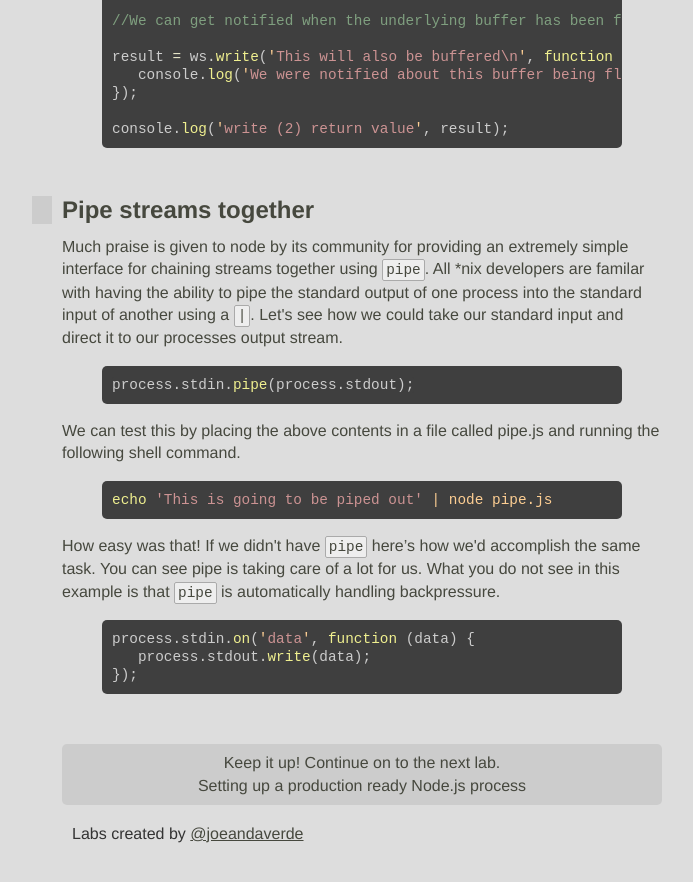
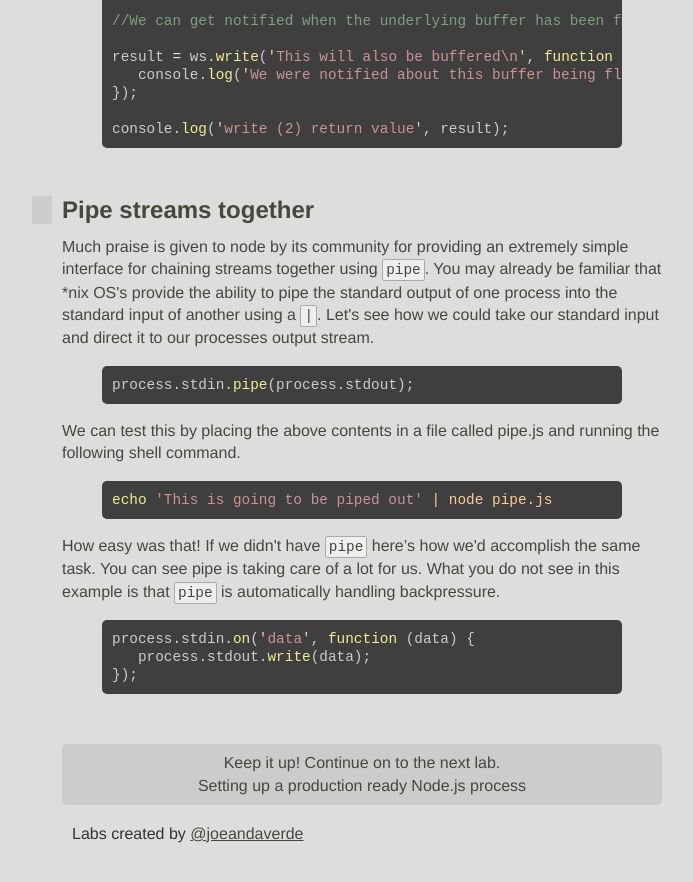
Before and after one commit to JavaScriptKC/workshop, a Jekyll site: the page built from _posts/2014-2-18-streams.md, in a window 1280 px wide and 900 px high, scrolled down 3764 px. Shown: the top 882 px of the window, without its empty margins (278-971 px from the left). Built offline with Jekyll 4.4.1, drawn with Linux system fonts in a browser that asks for light colours; nearby versions of some CDN libraries; some web fonts are replaced; comment, search, counter and statistics services are not loaded.

Commit message:
Edit streams

```diff
--- a/_posts/2014-2-18-streams.md
+++ b/_posts/2014-2-18-streams.md
@@ -176,7 +176,7 @@ console.log('write (2) return value', result);
 
 ## Pipe streams together
 
-Much praise is given to node by its community for providing an extremely simple interface for chaining streams together using `pipe`. All \*nix developers are familar with having the ability to pipe the standard output of one process into the standard input of another using a `|`. Let\'s see how we could take our standard input and direct it to our processes output stream.
+Much praise is given to node by its community for providing an extremely simple interface for chaining streams together using `pipe`. You may already be familiar that \*nix OS\'s provide the ability to pipe the standard output of one process into the standard input of another using a `|`. Let\'s see how we could take our standard input and direct it to our processes output stream.
 
 {% highlight javascript %}
 process.stdin.pipe(process.stdout);
```
